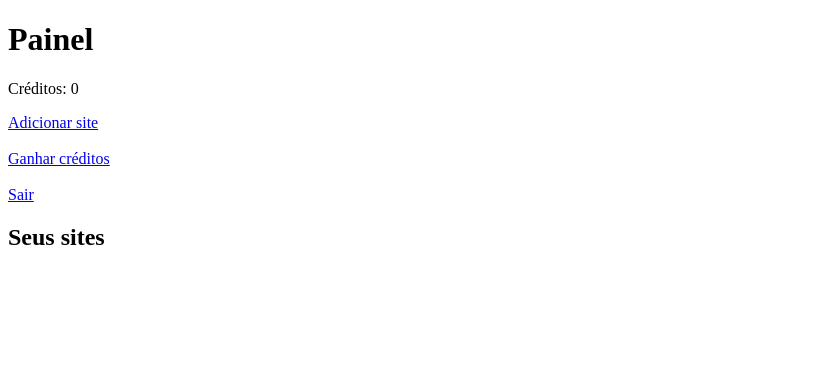
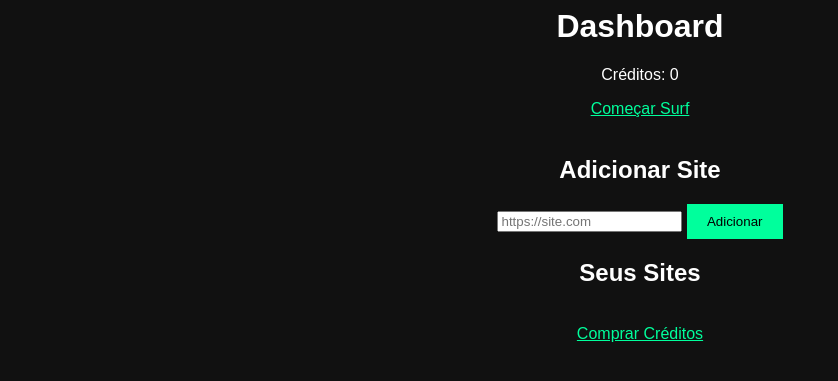
Before and after one commit to wagnermarzzo/traffic-exchange, a Flask app: page /dashboard in a window 1280 px wide. Shown: the top 381 px of the page, without its empty margins (0-838 px from the left). Run offline with Flask 3, Linux system fonts and the light colour scheme; the visitor is signed in with stand-in values (Sample User, id 1); data comes from the database, SQL or seed files in the repository; data that the repository does not hold is empty.

Commit message:
Update dashboard layout and add site form

```diff
--- a/templates/dashboard.html
+++ b/templates/dashboard.html
@@ -1,34 +1,31 @@
-<!DOCTYPE html>
-<html>
+<link rel="stylesheet" href="/static/style.css">
 
-<body>
-
-<h1>Painel</h1>
+<h1>Dashboard</h1>
 
 <p>Créditos: {{credits}}</p>
 
-<a href="/add">Adicionar site</a>
+<a href="/surf">Começar Surf</a>
 
 <br><br>
 
-<a href="/surf">Ganhar créditos</a>
+<h2>Adicionar Site</h2>
 
-<br><br>
+<form method="post" action="/addsite">
 
-<a href="/logout">Sair</a>
+<input name="url" placeholder="https://site.com">
 
-<h2>Seus sites</h2>
+<button>Adicionar</button>
 
-<ul>
+</form>
+
+<h2>Seus Sites</h2>
 
 {% for site in sites %}
 
-<li>{{site[0]}}</li>
+<p>{{site[2]}} | Views: {{site[3]}}</p>
 
 {% endfor %}
 
-</ul>
+<br>
 
-</body>
-
-</html>
+<a href="/buy">Comprar Créditos</a>
```
